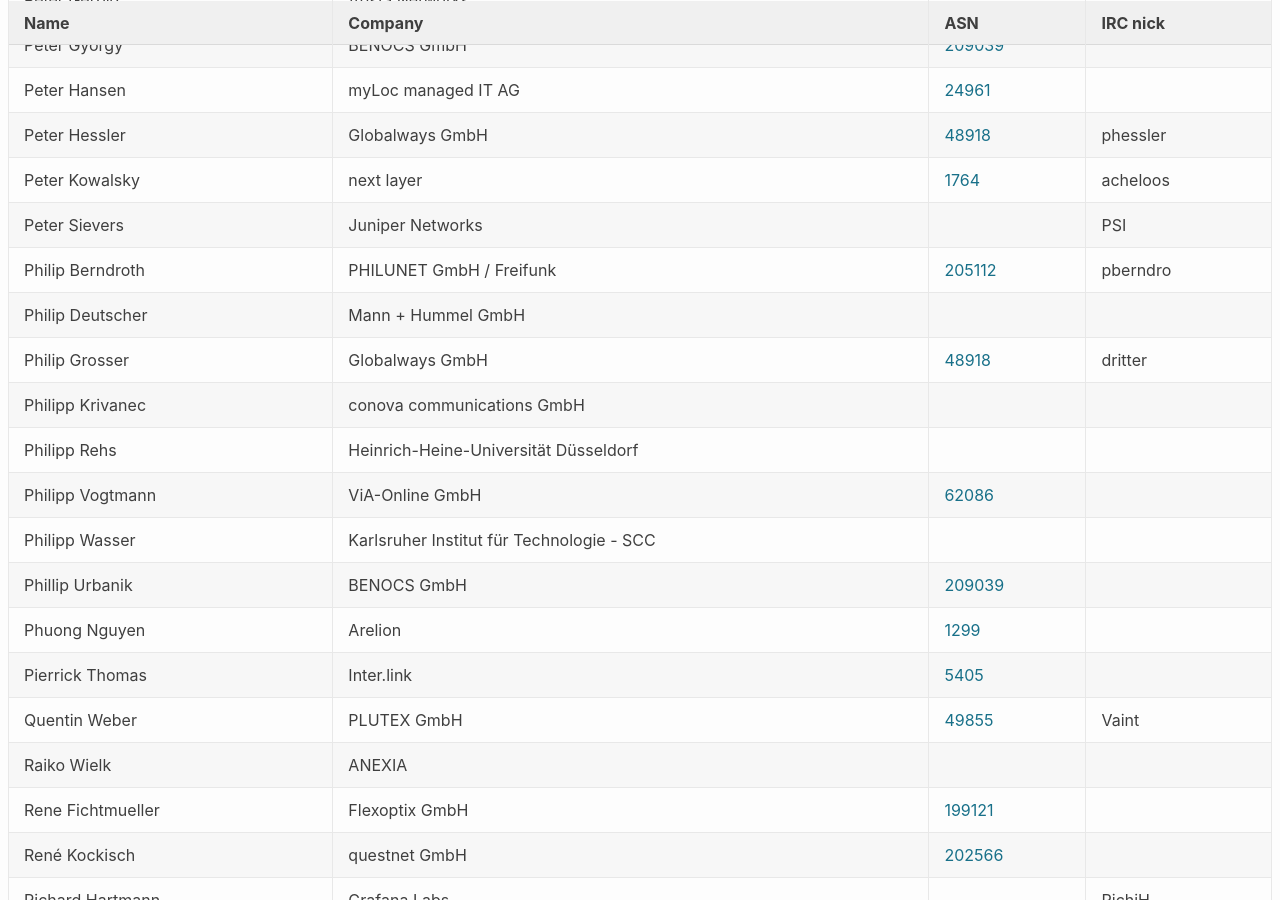
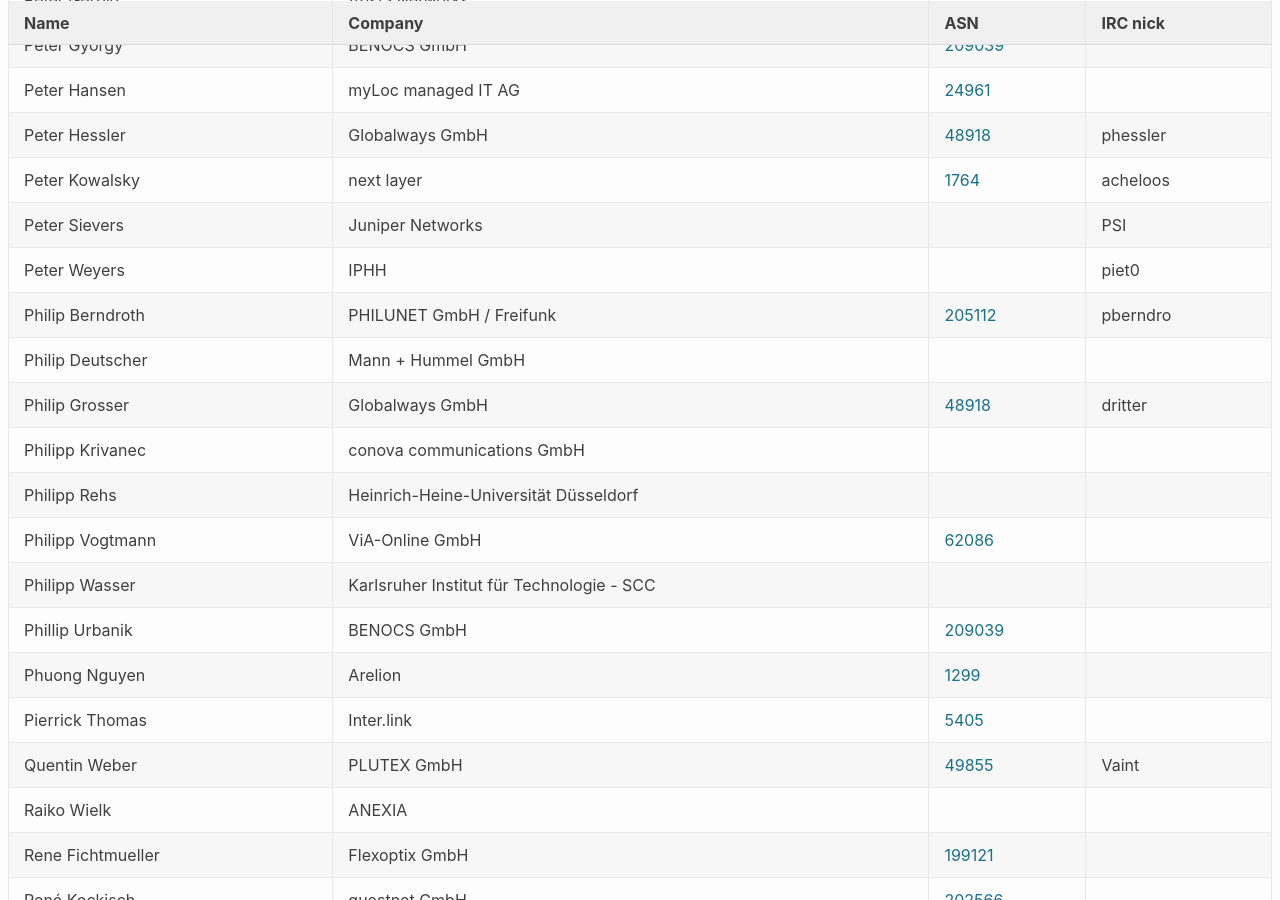
Before and after one commit to denog/pretix-attendeelist, a Jekyll site: the page built from denog15/index.md, in a window 1280 px wide and 900 px high, scrolled down 14689 px. Built offline with Jekyll 4.4.1, drawn with Linux system fonts in a browser that asks for light colours.

Commit message:
Latest data: Sat Nov 11 21:28:01 UTC 2023

```diff
--- a/_data/attendees_denog15_onsite.json
+++ b/_data/attendees_denog15_onsite.json
@@ -1968,6 +1968,12 @@
     "asn": null
   },
   {
+    "name": "Peter Weyers",
+    "company": "IPHH",
+    "irc": "piet0",
+    "asn": null
+  },
+  {
     "name": "Philip Berndroth",
     "company": "PHILUNET GmbH / Freifunk",
     "irc": "pberndro",
```
